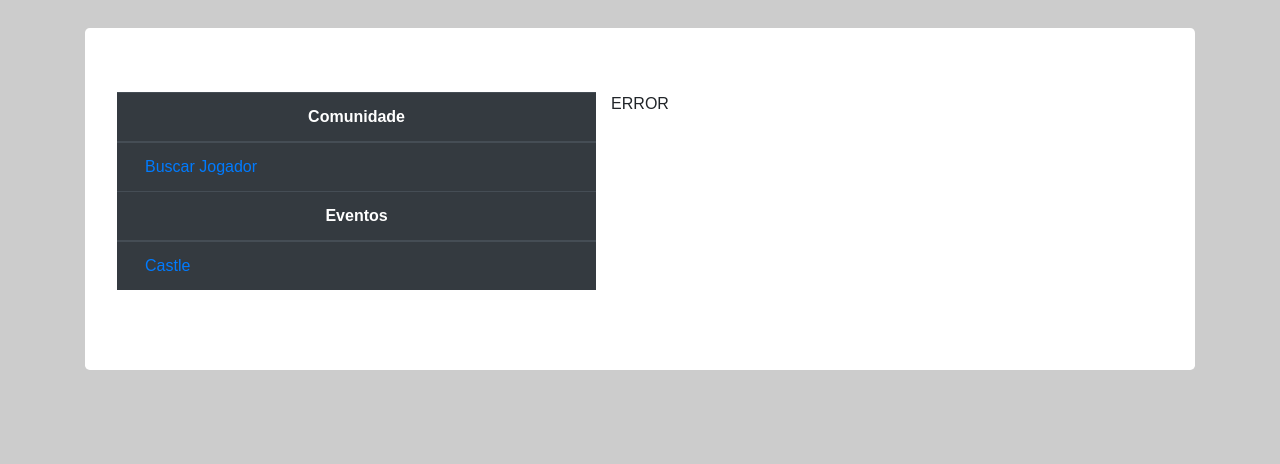
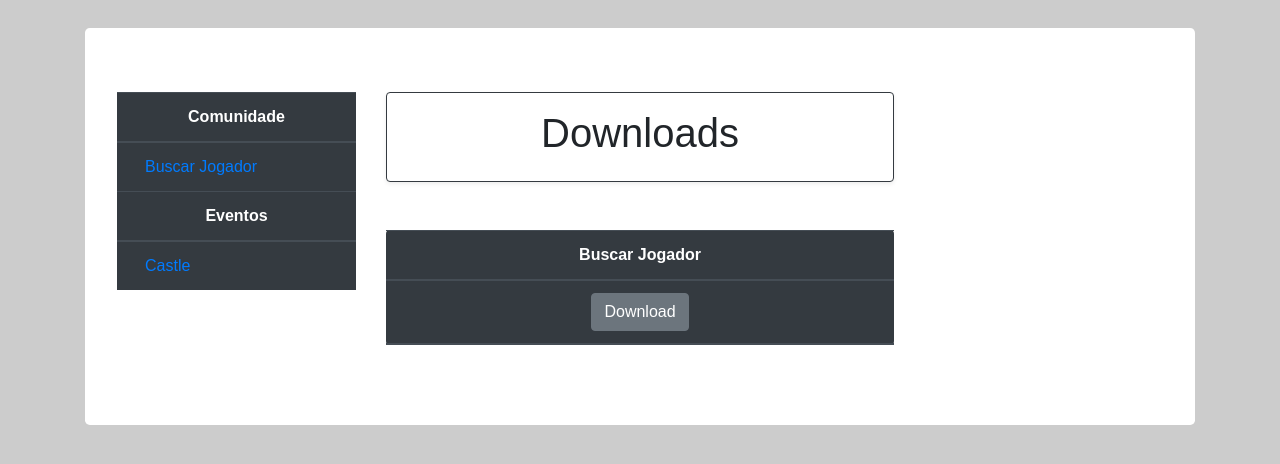
Before and after one commit to lukinhoh/dbo-ilimited, a PHP site: page /buscar_characters in a window 1280 px wide. Shown: the part 72-536 px from the top of the page. Run offline with PHP 8.4, Linux system fonts and the light colour scheme; lists and menus that the app fills with data are empty.

Commit message:
mudanças no nav left e criação da page buscar char

```diff
--- a/inc/head.php
+++ b/inc/head.php
@@ -4,5 +4,5 @@
         <meta charset='UTF-8'>
         <link rel='stylesheet' href='https://stackpath.bootstrapcdn.com/bootstrap/4.3.1/css/bootstrap.min.css'>
         <link rel='stylesheet' href='css/estilo.css'>
-        <title>Acessar Conta</title>
+        <title>DBO Ilimited</title>
     </head>
--- a/inc/navleft.php
+++ b/inc/navleft.php
@@ -9,7 +9,7 @@
                         </thead>
                         <thead>
                             <tr>
-                                <td><a class="link p-3" href="#">Buscar Jogador</a></td>
+                                <td><a class="link p-3" href="buscar_characters">Buscar Jogador</a></td>
                             </tr>
                         </thead>
                         <thead>
--- a/index.php
+++ b/index.php
@@ -12,7 +12,8 @@
         if(is_file('pages/'.$file)){
             include_once('pages/'.$file);
         }else{
-            include_once('pages/404.php');
+            echo"<script language='javascript' type='text/javascript'>alert('Essa página não existe! Você será redirecionado para página inicial.');window.location.href='/inicio'</script>";
+            exit;
         }
     }else{
         include_once('pages/inicio.php');
--- /dev/null
+++ b/pages/buscar_characters.php
@@ -0,0 +1,15 @@
+<div class="col-sm-6">
+    <div class="page-header text-center border border-dark shadow-sm p-3 mb-5 bg-white rounded"><h1>Downloads</h1></div>
+    <table class="table table-hover table-dark text-center rounded">
+        <thead>
+            <tr>
+                <th scope="col">Buscar Jogador</th>
+            </tr>
+        </thead>
+        <thead>
+            <tr>
+                <th><a class="btn btn-secondary" href="/DBOIlimited.rar">Download</a></th>
+            </tr>
+        </thead>
+    </table>
+</div>
```
Also changed, not shown: 1 other file.
